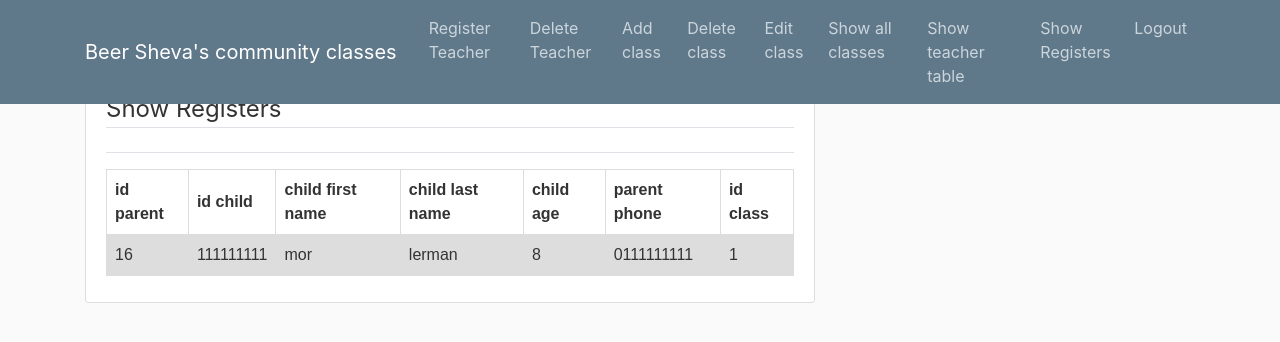
After one commit to noynegines/django_project, a Django app: page /AdminShowRegisters/ in a window 1280 px wide. The commit adds this page. Shown: the top 342 px of the page. Run offline with Django 3.2, Linux system fonts and the light colour scheme; data comes from the database, SQL or seed files in the repository; both versions use the stored data as it was after the commit; some libraries are stand-ins or nearby versions.

Commit message:
PM2020T11-12

```diff
--- a/django_project/urls.py
+++ b/django_project/urls.py
@@ -36,6 +36,6 @@ urlpatterns = [
     path('childrenList/', user_views.childrenList, name='childrenList'),
     path('editDetails/', user_views.editDetails, name='editDetails'),
     path('ShowMyClass/', user_views.ShowMyClass, name='ShowMyClass'),
-
+    path('AdminShowRegisters/',user_views.adminShowRegisters,name ='AdminShowRegisters'),
 
 ]
--- a/users/templates/Admin1/baseAdmin.html
+++ b/users/templates/Admin1/baseAdmin.html
@@ -37,6 +37,7 @@
                 <a class="nav-item nav-link" href="#">Edit class</a>
                 <a class="nav-item nav-link" href="{% url 'AdminGroupActivityTable' %}">Show all classes</a>
                 <a class="nav-item nav-link" href="{% url 'TeacherTable' %}">Show teacher table</a>
+                <a class="nav-item nav-link" href="{% url 'AdminShowRegisters' %}">Show Registers</a>
                 <a class="nav-item nav-link" href="{% url 'homepage-home' %}">Logout</a>
 
 
--- /dev/null
+++ b/users/templates/Admin1/showRegisters.html
@@ -0,0 +1,66 @@
+{% extends "Admin1/baseAdmin.html" %}
+{% load crispy_forms_tags %}
+{% block content %}
+    <div class="content-section">
+        <form method="POST">
+            {% csrf_token %}
+            <fieldset class="form-group">
+                <legend class="border-bottom mb-4">Show Registers</legend>
+
+                    <html>
+                    <head>
+                    <style>
+                    table {
+                      font-family: arial, sans-serif;
+                      border-collapse: collapse;
+                      width: 100%;
+                    }
+
+                    td, th {
+                      border: 1px solid #dddddd;
+                      text-align: left;
+                      padding: 8px;
+                    }
+
+                    tr:nth-child(even) {
+                      background-color: #dddddd;
+                    }
+                    </style>
+                    </head>
+                    <body>
+
+                    <table>
+                      <tr>
+
+                        <th>id parent</th>
+                        <th>id child</th>
+                        <th>child first name</th>
+                        <th>child last name</th>
+                        <th>child age</th>
+                        <th>parent phone</th>
+                        <th>id class</th>
+                      </tr>
+
+
+
+                    {% for T in x %}
+                    <tr>
+                    {% for r in T %}
+
+                    <td>{{r}}</td>
+
+                    {% endfor %}
+                    </tr>
+                    {% endfor %}
+
+                    </body>
+                    </html>
+
+            </fieldset>
+
+        </form>
+        <div class="border-top pt-3">
+
+        </div>
+    </div>
+{% endblock content %}
--- a/users/views.py
+++ b/users/views.py
@@ -218,6 +218,25 @@ def AdminGroupActivitiesTable(request):
     return render(request,'Admin1/showGroupActivies.html',context )
 
 
+def adminShowRegisters(request):
+    x = []
+    inX = []
+
+    value = RegisterChild.objects.all()
+    for item in value:
+        inX.append(item.ID_P)
+        inX.append(item.ID_C)
+        inX.append(item.FName_C)
+        inX.append(item.LName_C)
+        inX.append(item.Age_C)
+        inX.append(item.Phone_P)
+        inX.append(item.idClass)
+        x.append(inX)
+        inX = []
+
+    context = {'x': x}
+    return render(request, 'Admin1/showRegisters.html', context)
+
 def registerToClass(request):
     #regTOclass = registerToClassForm()
     #context = {'registertoclass': regTOclass}
```
Also changed, not shown: users/templates/Admin1/editActivityG.html (added, +20 -0 lines), db.sqlite3.
